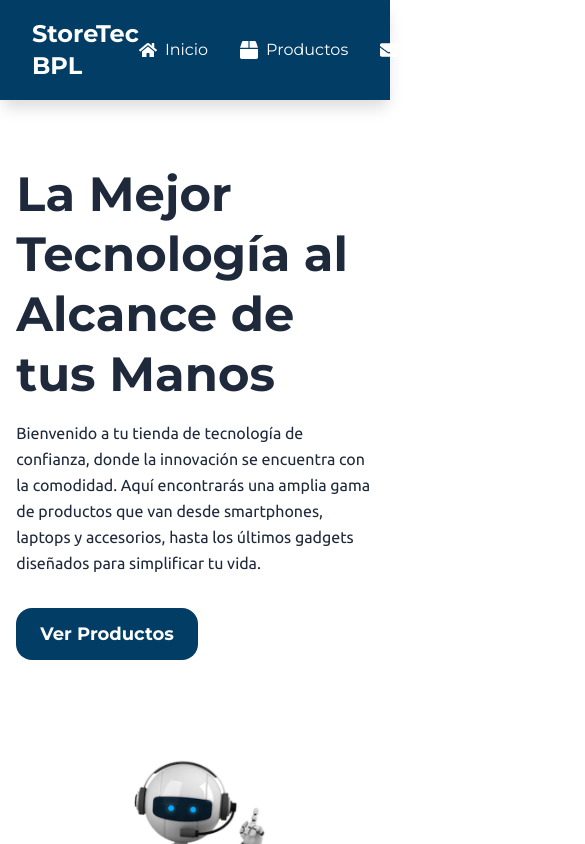
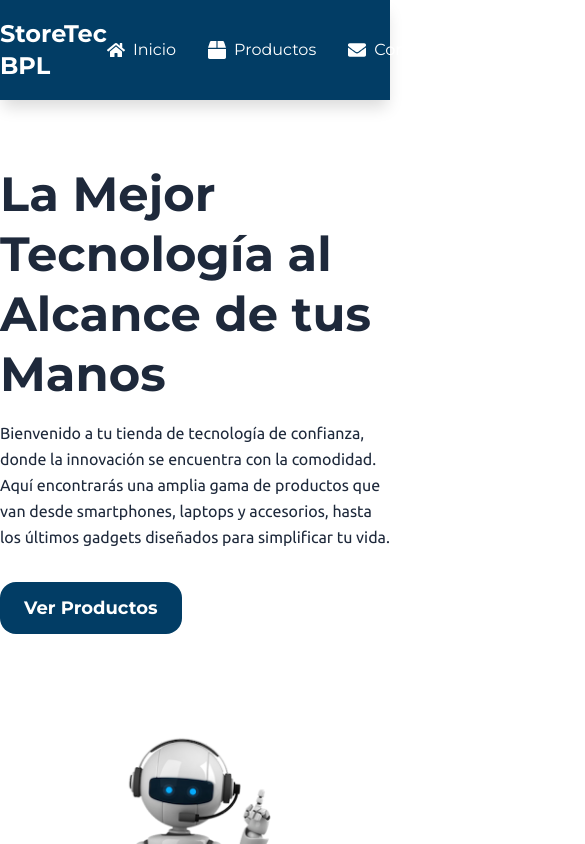
Before and after one commit to EnriqueHM31/ecommerce-recomendaciones, a React (Vite) app: page / in a window 390 px wide. Shown: the top 844 px of the page, 585 px wide, since content can reach past the window. Built offline with nearby package versions, Linux system fonts and the light colour scheme; no server answers; what @react-pdf/renderer would draw is missing.

Commit message:
Refactor Navbar, Hero, Marcas, and ProductosRecomendados components for improved layout and styling: Remove unnecessary padding in Navbar and sections, adjust hover effects for better interaction, and ensure consistent maximum width for content containers, enhancing overall user experience.

```diff
--- a/src/components/Landing/Navbar.tsx
+++ b/src/components/Landing/Navbar.tsx
@@ -23,7 +23,7 @@ export default function Navbar() {
             className="sticky top-0 z-50"
         >
             <nav className="bg-[#023d65] py-4 shadow-theme-dark">
-                <div className="max-w-7xl mx-auto flex justify-between items-center px-8">
+                <div className="max-w-7xl mx-auto flex justify-between items-center">
                     {/* Logo */}
                     <motion.div
                         initial={{ opacity: 0, y: -20 }}
@@ -49,11 +49,11 @@ export default function Navbar() {
                                 initial={{ opacity: 0, y: -20 }}
                                 animate={{ opacity: 1, y: 0 }}
                                 transition={{ duration: 0.5, delay: index * 0.1 + 0.1 }}
-                                whileHover={{ y: -2 }}
+                                whileHover={{ y: -5 }}
                             >
                                 <a
                                     href={item.href}
-                                    className="text-theme-secondary no-underline font-medium hover:text-theme-accent transition-colors duration-300 flex items-center gap-2"
+                                    className="text-theme-secondary no-underline font-medium hover:text-theme-accent transition-colors duration-200 flex items-center gap-2"
                                 >
                                     <item.icon className="text-lg" />
                                     {item.name}
--- a/src/sections/Home/Hero.tsx
+++ b/src/sections/Home/Hero.tsx
@@ -13,10 +13,10 @@ export default function Hero() {
                 initial={{ opacity: 0 }}
                 animate={{ opacity: 1 }}
                 transition={{ duration: 1 }}
-                className="bg-theme-secondary-light py-16 flex items-center min-h-[80vh]"
+                className="max-w-7xl mx-auto bg-theme-secondary-light py-16 flex items-center min-h-[80vh]"
                 id="home"
             >
-                <div className="max-w-11/12 mx-auto  grid grid-cols-1 lg:grid-cols-2 gap-16 items-center relative ">
+                <div className="max-w-full mx-auto  grid grid-cols-1 lg:grid-cols-2 gap-16 items-center relative ">
 
                     <motion.div
                         initial={{ x: -100, opacity: 0 }}
--- a/src/sections/Home/Marcas.tsx
+++ b/src/sections/Home/Marcas.tsx
@@ -17,7 +17,7 @@ export default function Marcas() {
                 className="py-16 bg-theme-secondary-light"
                 id="brands"
             >
-                <div className="max-w-7xl mx-auto px-8">
+                <div className="max-w-7xl mx-auto">
                     <motion.h2
                         initial={{ y: 20, opacity: 0 }}
                         whileInView={{ y: 0, opacity: 1 }}
--- a/src/sections/Home/ProductosRecomendados.tsx
+++ b/src/sections/Home/ProductosRecomendados.tsx
@@ -25,7 +25,7 @@ export default function ProductosRecomendados() {
                 className="py-16 bg-theme-secondary"
                 id="products"
             >
-                <div className="max-w-7xl mx-auto px-8">
+                <div className="max-w-7xl mx-auto">
                     <motion.h2
                         initial={{ y: 20, opacity: 0 }}
                         whileInView={{ y: 0, opacity: 1 }}
```
